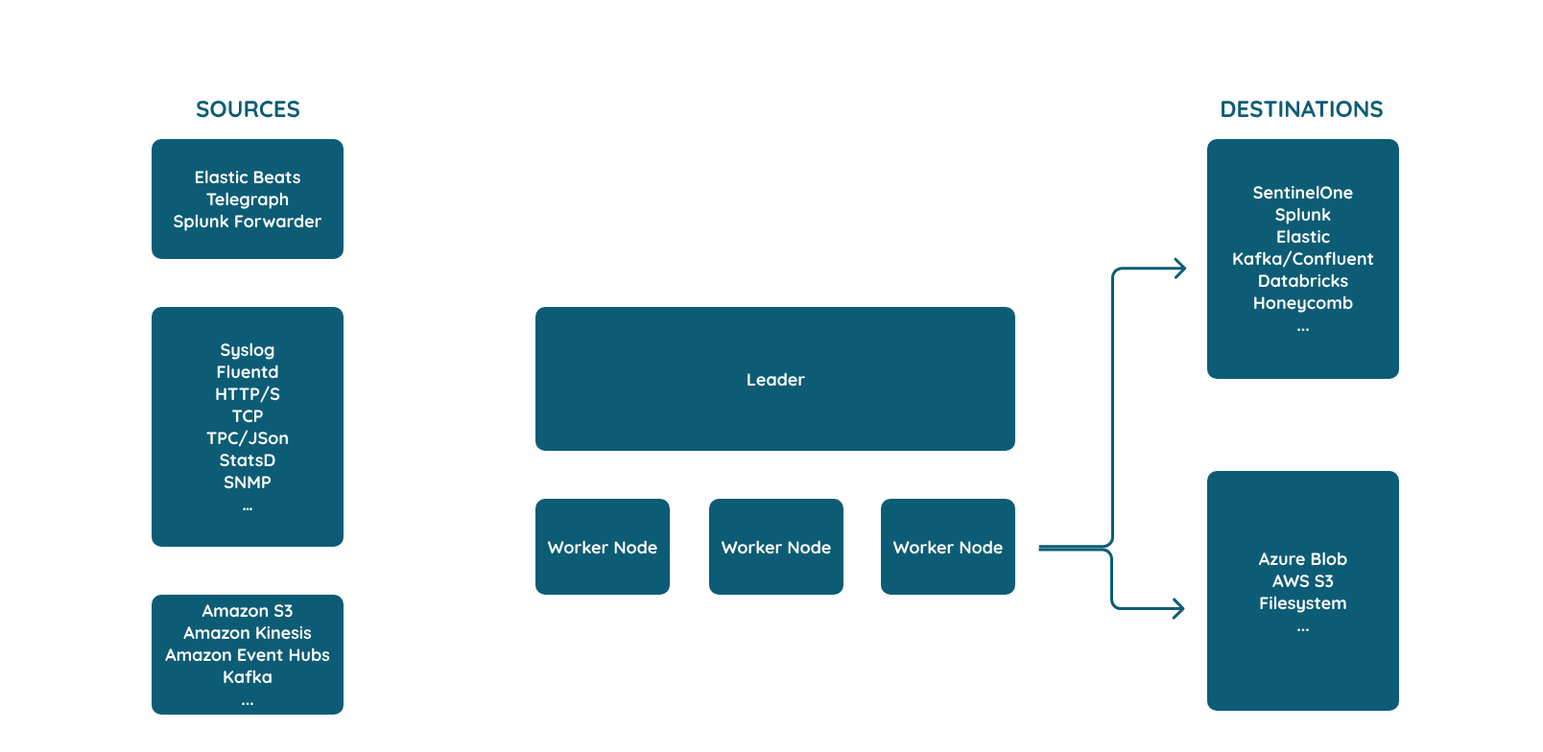
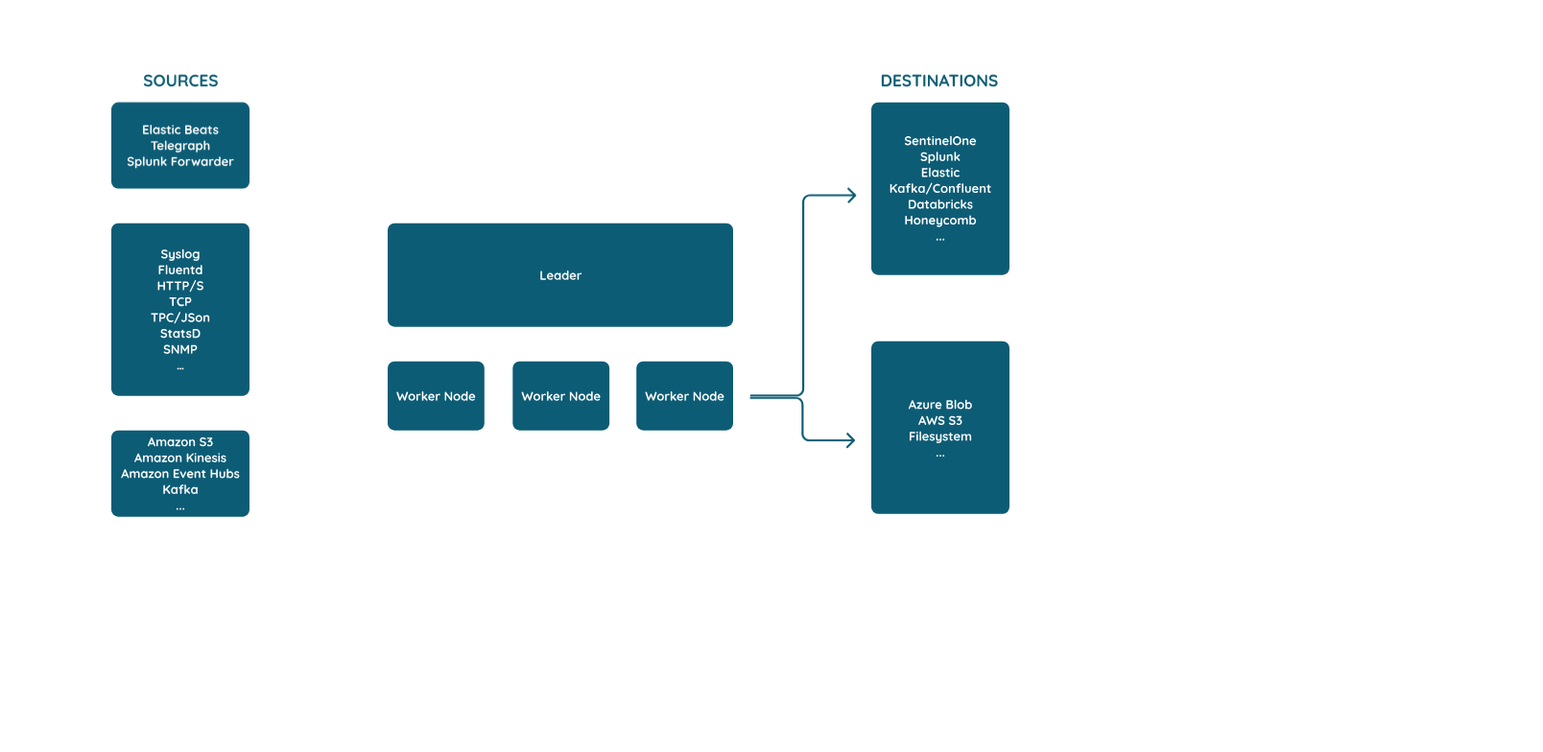
Before and after one commit to gcastill0/cribl_animation, a plain HTML site: page index.html in a window 1280 px wide. Shown: the whole page at 96% size, 1608 px wide, since content can reach past the window. Drawn offline with Linux system fonts and the light colour scheme.

Commit message:
Updated SVG Sizing

```diff
--- a/index.html
+++ b/index.html
@@ -22,9 +22,8 @@
   <div id="main_content">
     <div id="container">
 
-      <svg width="1600" height="900" viewBox="0 0 1600 900" fill="none" xmlns="http://www.w3.org/2000/svg">
+      <svg viewBox="0 0 1600 900" fill="none" xmlns="http://www.w3.org/2000/svg">
         <g id="Cribl_Architecture">
-          <rect width="1600" height="900" fill="white" />
           <g id="analysis">
             <rect id="short_term_storage" x="1250" y="137" width="200" height="250" rx="10" />
             <path id="analysis_legend"
```
